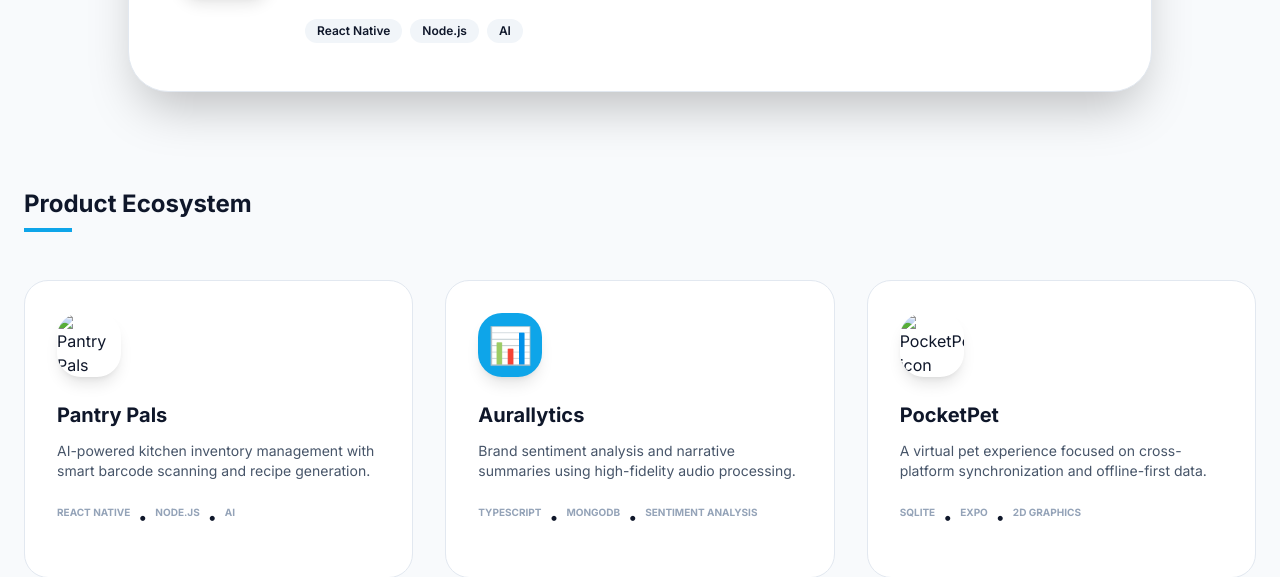
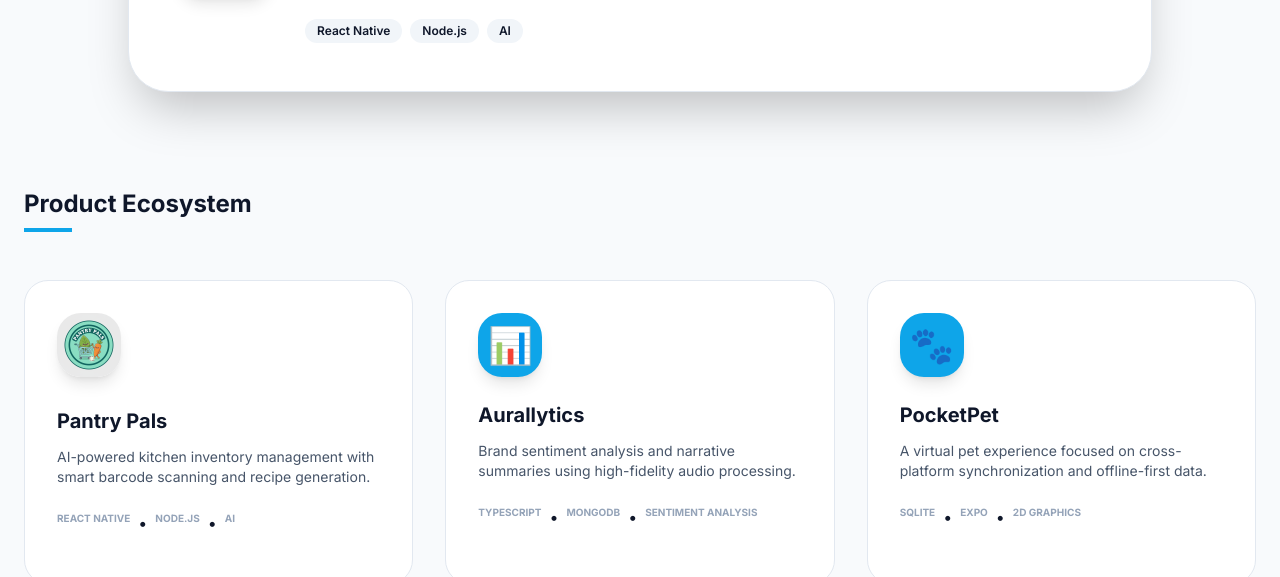
Before and after one commit to appsbymiche/appsbymiche.github.io, a plain HTML site: page index.html in a window 1280 px wide. Shown: the part 527-1104 px from the top of the page. Drawn offline with nearby package versions, Linux system fonts and the light colour scheme.

Commit message:
Update added icon index.html

```diff
--- a/index.html
+++ b/index.html
@@ -18,7 +18,7 @@
                 links: { ios: "https://apps.apple.com/...", android: "https://play.google.com/..." },
                 featured: true,
                 icon: "🍳",
-                image: "pantry-pals-icon.jpg" // Put this file in the same folder
+                image: "pantry-pals-icon.png" // Put this file in the same folder
             },
             {
                 title: "Aurallytics",
@@ -35,8 +35,8 @@
                 tags: ["SQLite", "Expo", "2D Graphics"],
                 links: { web: "#" },
                 featured: false,
-                icon: "🐾",
-                image: "pocketpet.jpeg"
+                icon: "🐾"
+                //image: "pocketpet.jpeg"
             }
         ];
 
```
